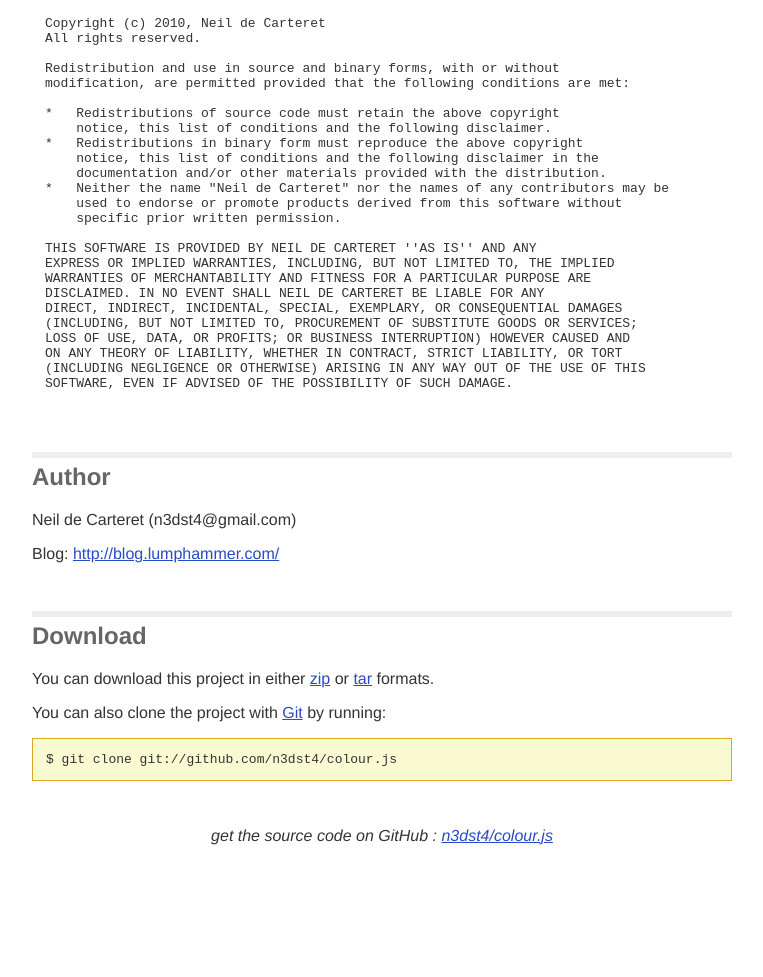
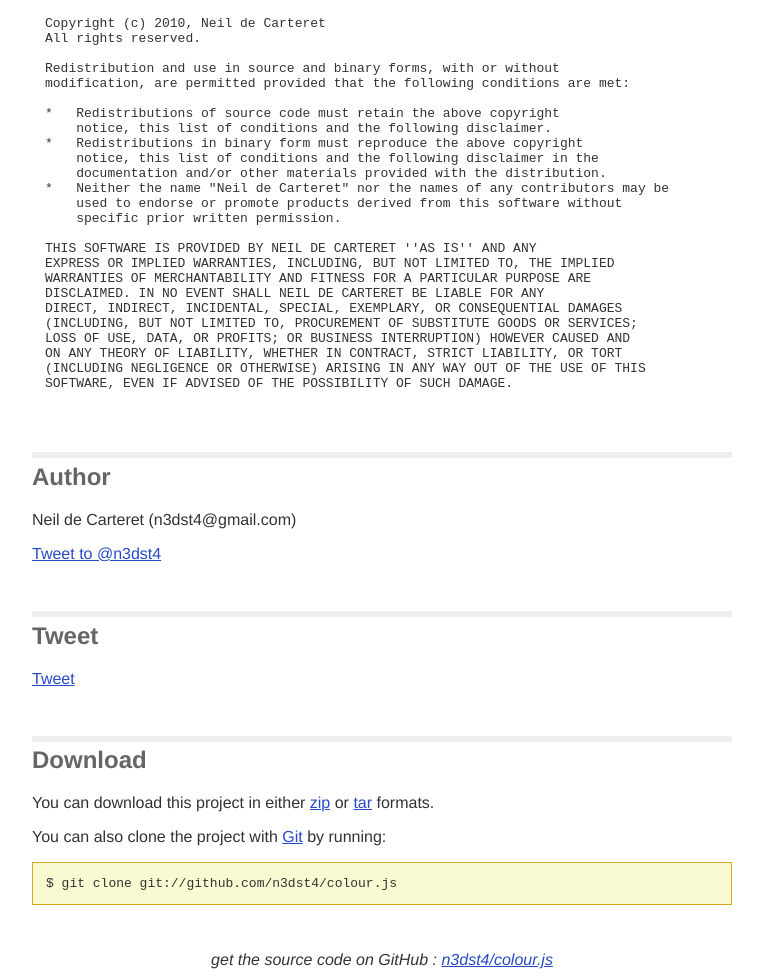
Before and after one commit to n3dst4/irid, a plain HTML site: page index.html in a window 1280 px wide. Shown: the part 1275-2252 px from the top of the page, without its empty margins (258-1021 px from the left). Before the commit the page ends 2128 px from the top, so only its background shows below. Drawn offline with Linux system fonts and the light colour scheme.

Commit message:
Update index.html

```diff
--- a/index.html
+++ b/index.html
@@ -106,7 +106,14 @@ SOFTWARE, EVEN IF ADVISED OF THE POSSIBILITY OF SUCH DAMAGE.</pre>
 
     <h2>Author</h2>
     <p>Neil de Carteret (n3dst4@gmail.com)
-	<p>Blog: <a href="http://blog.lumphammer.com/">http://blog.lumphammer.com/</a>
+    <p><a href="https://twitter.com/intent/tweet?screen_name=n3dst4" class="twitter-mention-button" data-related="n3dst4">Tweet to @n3dst4</a>
+<script>!function(d,s,id){var js,fjs=d.getElementsByTagName(s)[0],p=/^http:/.test(d.location)?'http':'https';if(!d.getElementById(id)){js=d.createElement(s);js.id=id;js.src=p+'://platform.twitter.com/widgets.js';fjs.parentNode.insertBefore(js,fjs);}}(document, 'script', 'twitter-wjs');</script></p>
+
+    <h2>Tweet</h2>
+    <p><a href="https://twitter.com/share" class="twitter-share-button" data-text="Take a look at Colour.js - a JS library for working with colours" data-via="n3dst4">Tweet</a>
+<script>!function(d,s,id){var js,fjs=d.getElementsByTagName(s)[0],p=/^http:/.test(d.location)?'http':'https';if(!d.getElementById(id)){js=d.createElement(s);js.id=id;js.src=p+'://platform.twitter.com/widgets.js';fjs.parentNode.insertBefore(js,fjs);}}(document, 'script', 'twitter-wjs');</script></p>
+
+
 
 
     <h2>Download</h2>
```
